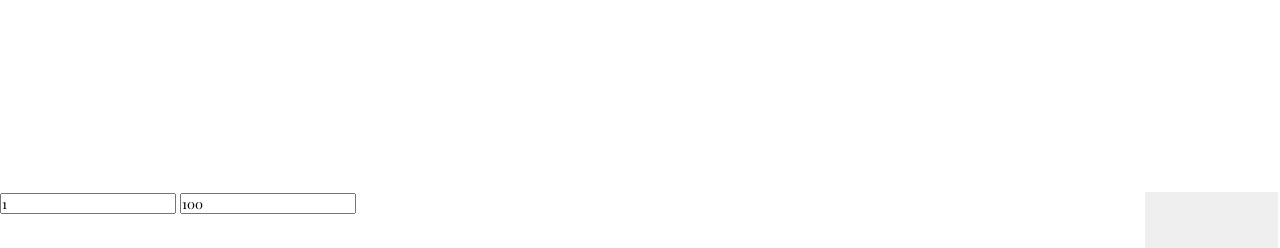
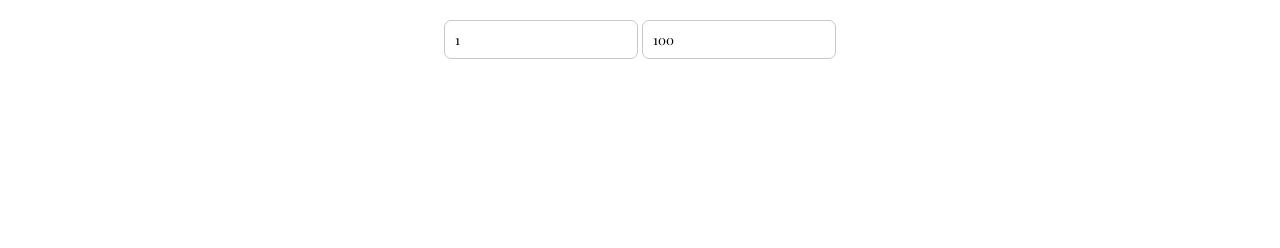
Before and after one commit to ilya5006/numberGuessing, a plain HTML site: page index.html in a window 1280 px wide. Shown: the top 248 px of the page. Drawn offline with nearby package versions, Linux system fonts and the light colour scheme.

Commit message:
New style

```diff
--- a/style.css
+++ b/style.css
@@ -6,6 +6,25 @@
 }
 
 #wrapper
+{
+    display: flex;
+    flex-direction: column;
+}
+
+input
+{
+    margin-top: 20px;
+    padding: 10px;
+    border: 1px solid #c8c8c8;
+    border-radius: 7px;
+}
+
+#inputs
+{
+    margin: 0px auto;
+}
+
+#main
 {
     margin-top: 15%;
     display: flex;
```
